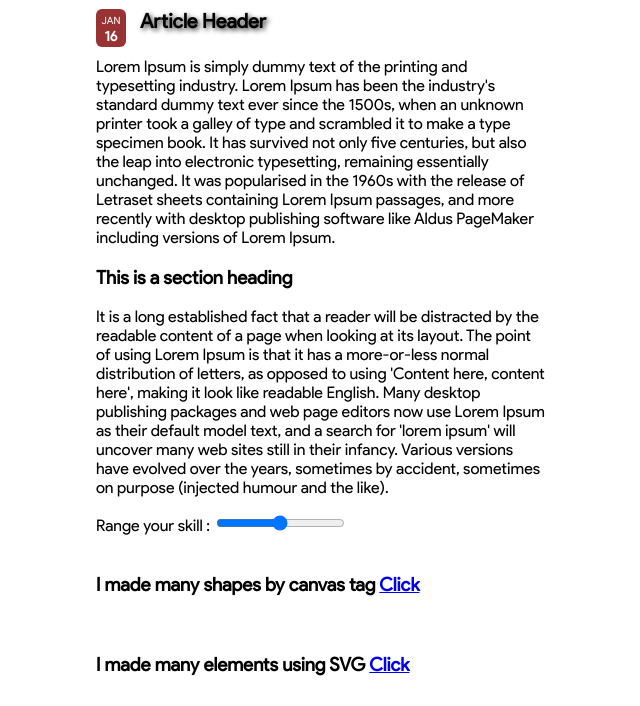
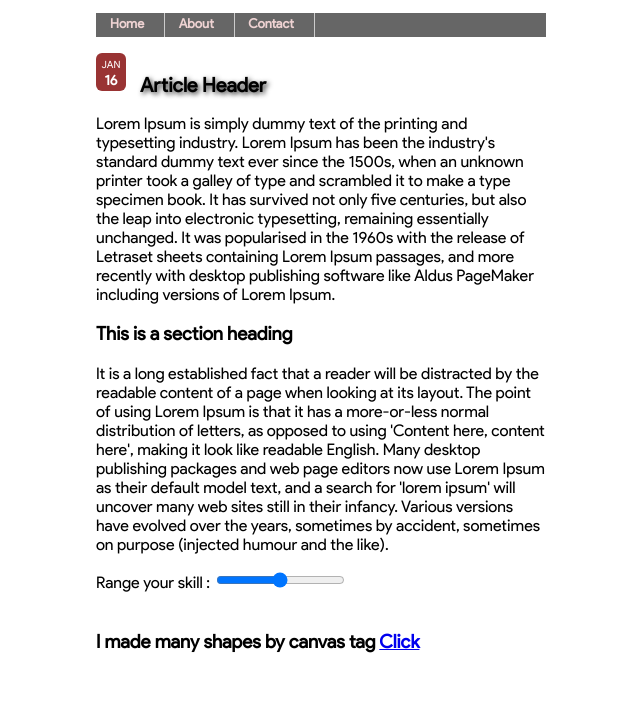
Before and after one commit to bigboz/webprogramming, a plain HTML site: page index.html in a window 1280 px wide. Shown: the part 157-863 px from the top of the page, without its empty margins (319-959 px from the left). Drawn offline with Linux system fonts and the light colour scheme; a script that the page names is missing.

Commit message:
Update main.css

```diff
--- a/main.css
+++ b/main.css
@@ -12,7 +12,7 @@ body {
 }
 
 header h1 {
-    font-size: 36px; margin: 0px;
+    font-size: 36px; margin-top: 20px;
 }
 
 header h2 {
```
